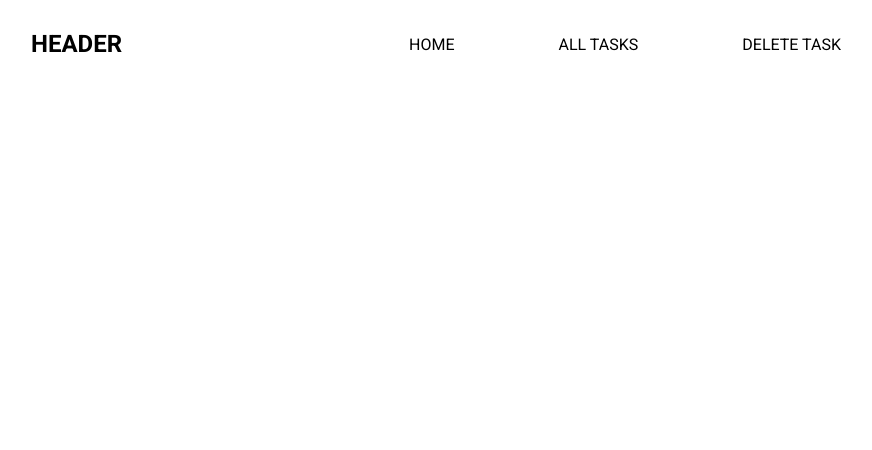
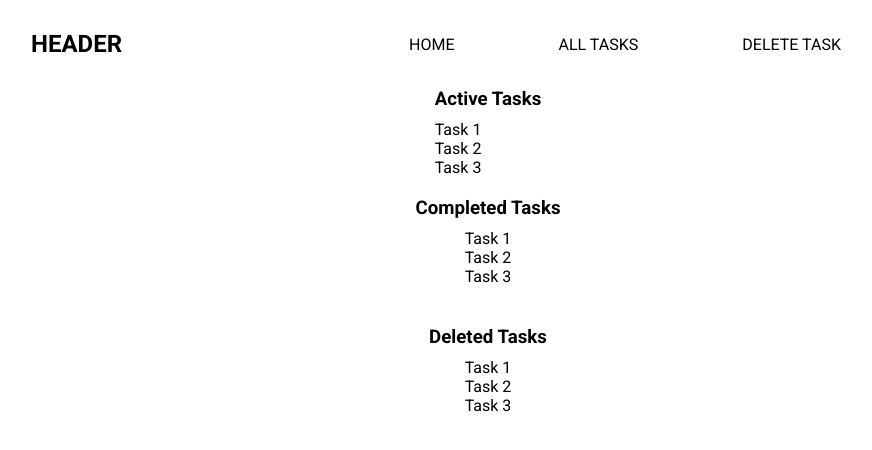
Before and after one commit to raulmn00/projeto-to-do-list-react, a React (Vite) app: page / in a window 1280 px wide. Shown: the top 450 px of the page, without its empty margins (152-1024 px from the left). Built offline with nearby package versions, Linux system fonts and the light colour scheme.

Commit message:
feat: create mainContent component and styles

```diff
--- a/src/App.jsx
+++ b/src/App.jsx
@@ -1,11 +1,13 @@
 import './App.css';
 import { Header } from './components/Header/Header.jsx';
+import { MainContent } from './components/MainContent/MainContent';
 
 function App() {
 	return (
 		<>
 			<div className="containerApp">
 				<Header />
+				<MainContent />
 			</div>
 		</>
 	);
--- a/src/components/Header/Header.css
+++ b/src/components/Header/Header.css
@@ -5,6 +5,7 @@
 	justify-content: space-evenly;
 	margin-top: 30px;
 	margin-bottom: 30px;
+	flex-wrap: wrap;
 }
 .headerContainer h2 {
 	text-transform: uppercase;
@@ -13,6 +14,7 @@ nav.headerNavbar {
 	width: 50%;
 	display: flex;
 	justify-content: space-evenly;
+	flex-wrap: wrap;
 }
 nav.headerNavbar p {
 	text-transform: uppercase;
--- /dev/null
+++ b/src/components/MainContent/MainContent.css
@@ -0,0 +1,24 @@
+main.mainContent {
+	display: flex;
+	justify-content: center;
+	align-items: center;
+	flex-wrap: wrap;
+}
+.mainContentContainer {
+	display: flex;
+	flex-direction: column;
+	justify-content: center;
+	align-items: center;
+	flex-wrap: wrap;
+}
+section.completedTasks {
+	text-align: center;
+	padding: 20px 0px;
+}
+section.deletedTasks {
+	text-align: center;
+	padding: 20px 0px;
+}
+h3.activeTasksTitle {
+	margin-bottom: 10px;
+}
--- /dev/null
+++ b/src/components/MainContent/MainContent.jsx
@@ -0,0 +1,30 @@
+import './MainContent.css';
+
+export function MainContent() {
+	return (
+		<>
+			<main className="mainContent">
+				<div className="mainContentContainer">
+					<section className="activeTasks">
+						<h3 className="activeTasksTitle">Active Tasks</h3>
+						<p>Task 1</p>
+						<p>Task 2</p>
+						<p>Task 3</p>
+					</section>
+					<section className="completedTasks">
+						<h3 className="activeTasksTitle">Completed Tasks</h3>
+						<p>Task 1</p>
+						<p>Task 2</p>
+						<p>Task 3</p>
+					</section>
+					<section className="deletedTasks">
+						<h3 className="activeTasksTitle">Deleted Tasks</h3>
+						<p>Task 1</p>
+						<p>Task 2</p>
+						<p>Task 3</p>
+					</section>
+				</div>
+			</main>
+		</>
+	);
+}
```
